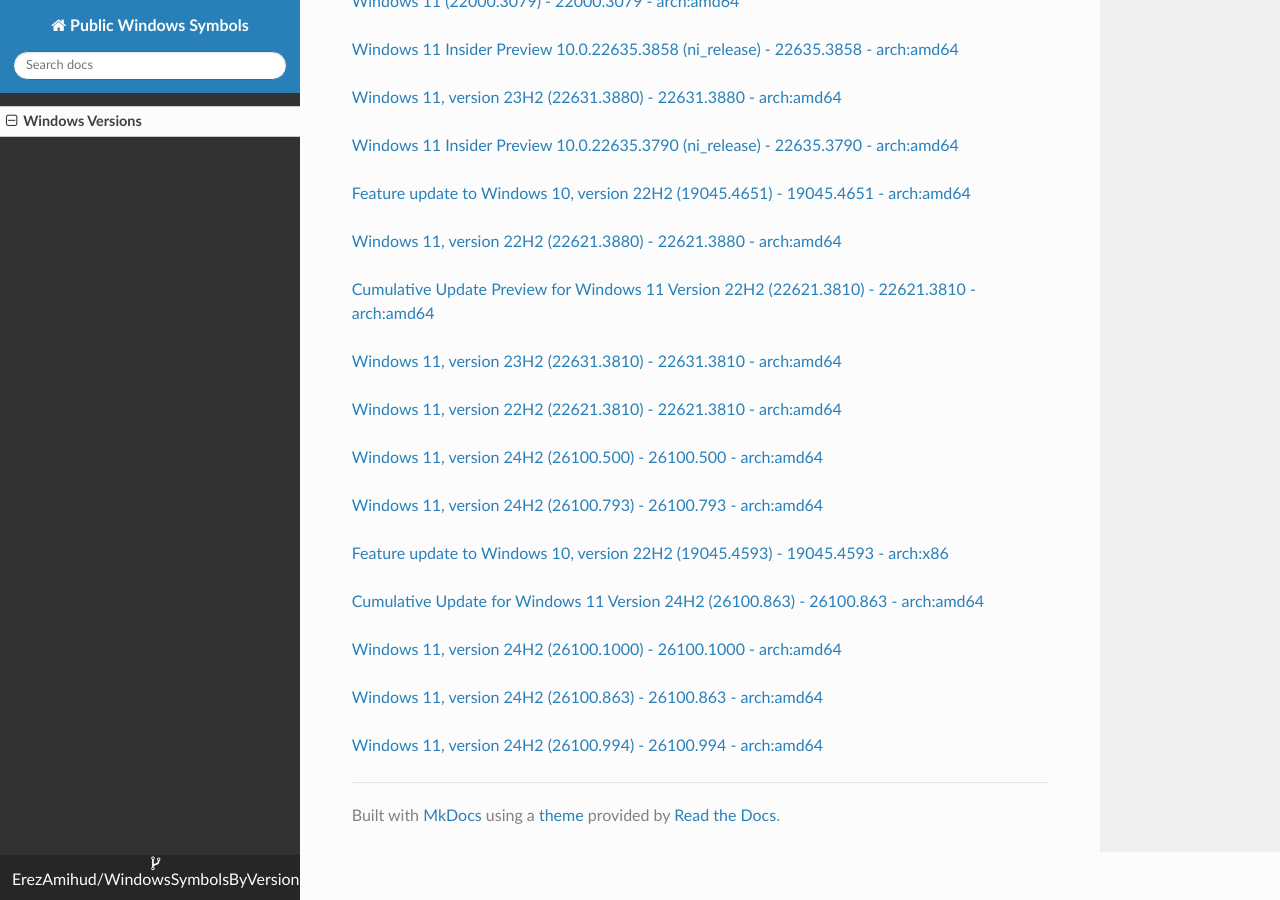
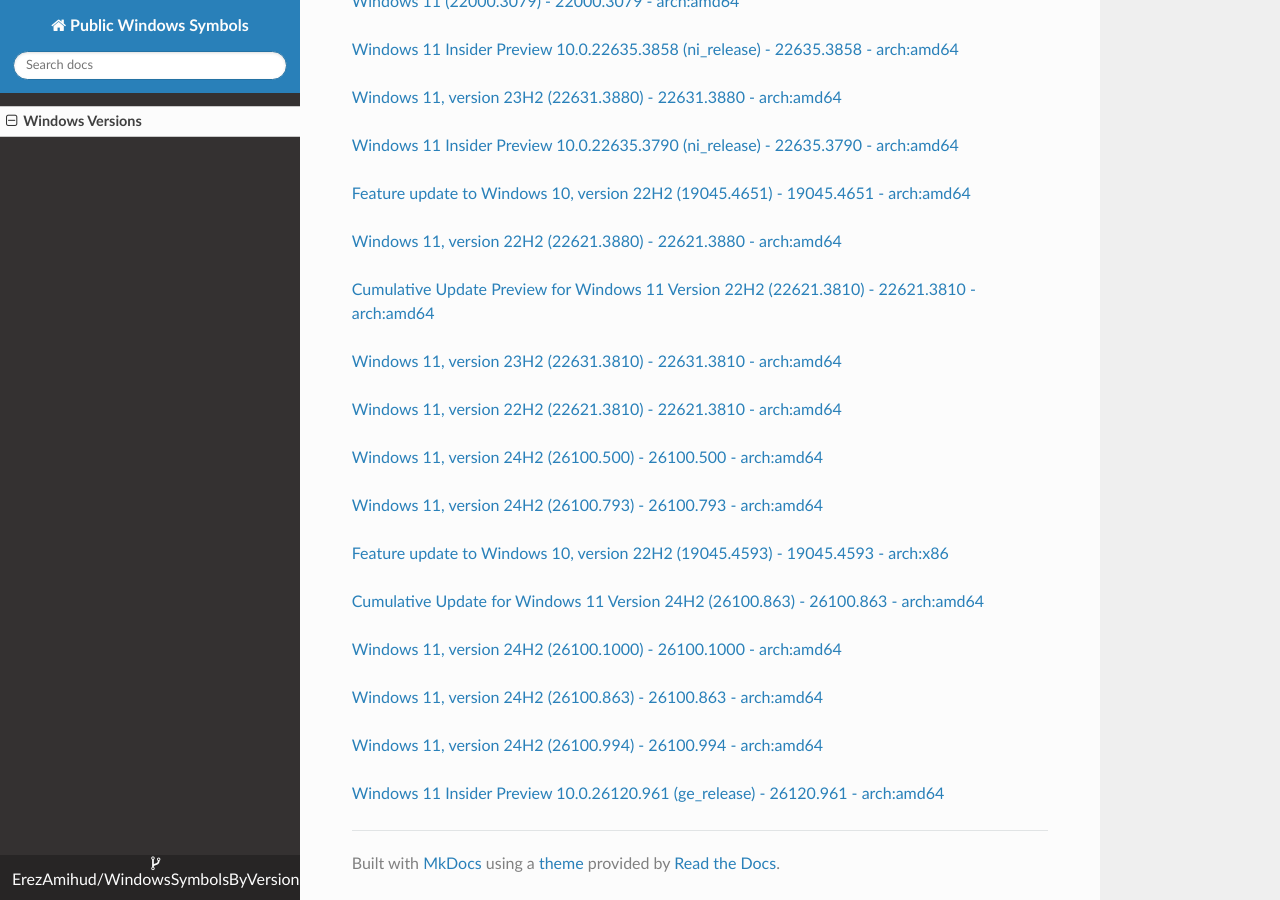
Before and after one commit to ErezAmihud/WindowsSymbolsByVersion, an MkDocs documentation site: the page built from docs/index.md, in a window 1280 px wide and 900 px high, scrolled down 11741 px. Built offline with MkDocs 1.6.1, drawn with Linux system fonts in a browser that asks for light colours; nearby versions of some CDN libraries.

Commit message:
Automated commit, add manifest for 075e97b8-110a-4d2f-a0ac-06eaca1de7c4

```diff
--- a/docs/index.md
+++ b/docs/index.md
@@ -613,3 +613,6 @@
 
 
 [Windows 11, version 24H2 (26100.994) - 26100.994 - arch:amd64](https://github.com/ErezAmihud/WindowsSymbolsByVersion/blob/main/manifests/00c26a49-4fd4-4bff-8812-66f8d4721fe9.manifest)
+
+
+[Windows 11 Insider Preview 10.0.26120.961 (ge_release) - 26120.961 - arch:amd64](https://github.com/ErezAmihud/WindowsSymbolsByVersion/blob/main/manifests/075e97b8-110a-4d2f-a0ac-06eaca1de7c4.manifest)
```
Also changed, not shown: process_builds.json (+1 -1 lines), 1 other file.
